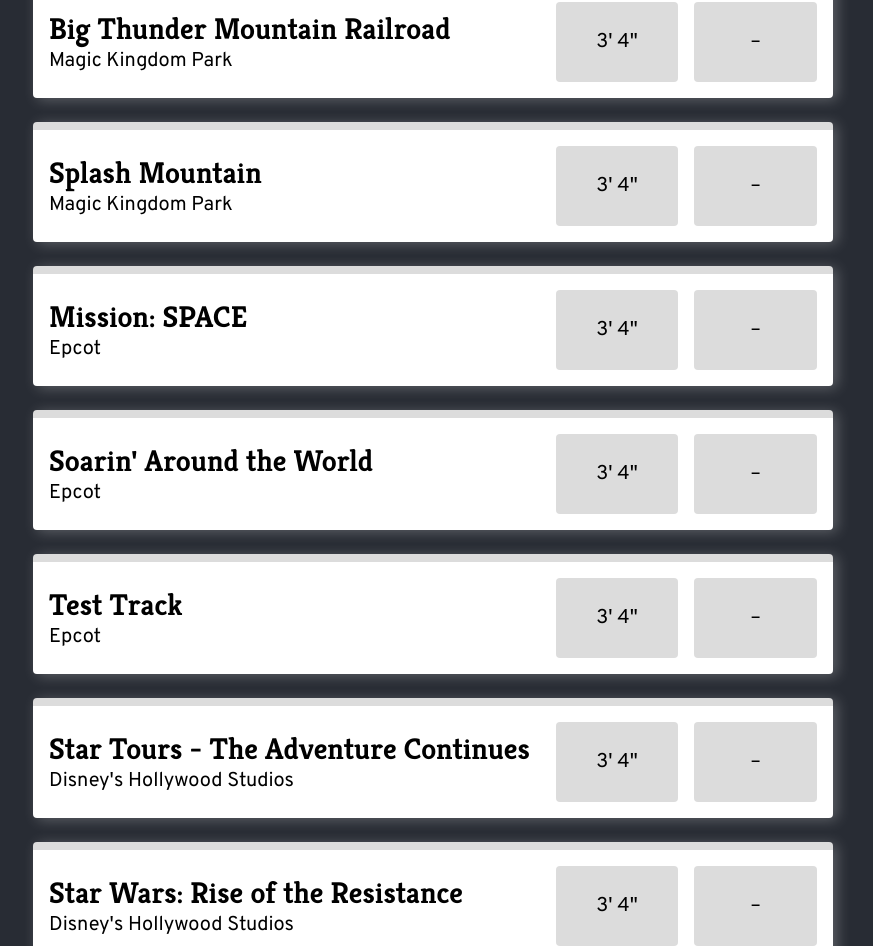
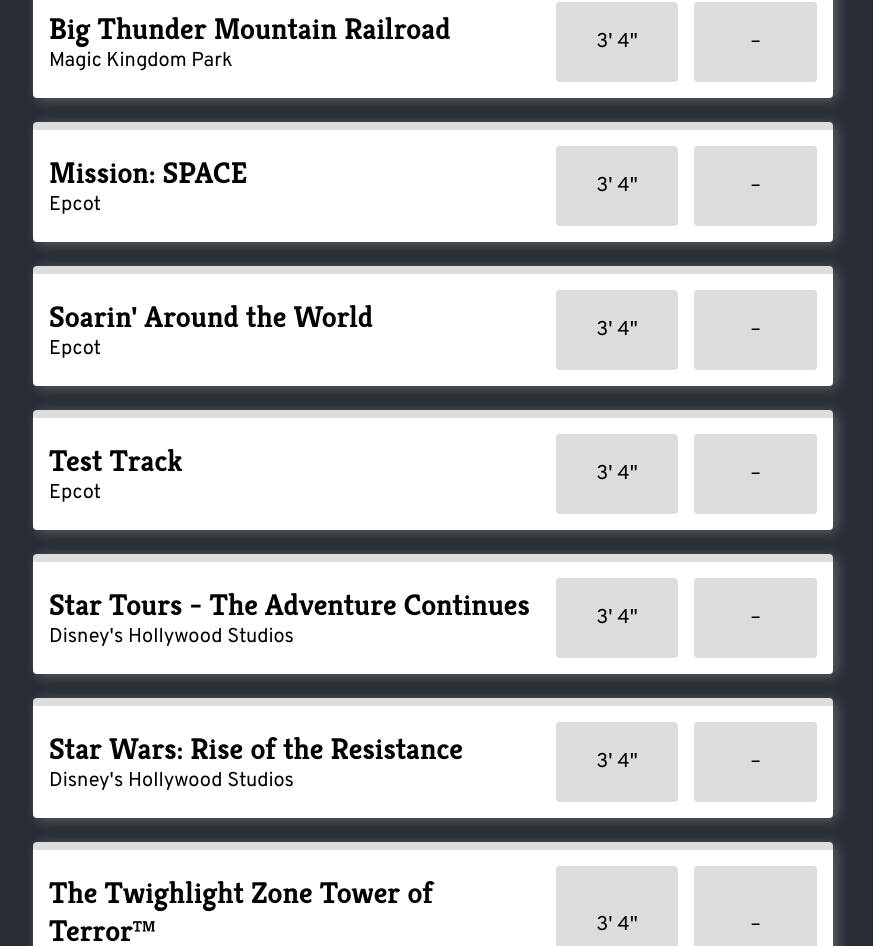
Before and after one commit to lineleader/height-check, a React (Create React App) app: page / in a window 1280 px wide. Shown: the part 1537-2483 px from the top of the page, without its empty margins (207-1080 px from the left). Built offline with nearby package versions, Linux system fonts and the light colour scheme.

Commit message:
Remove Splash Mountain

```diff
--- a/src/heights.ts
+++ b/src/heights.ts
@@ -41,11 +41,6 @@
   },
   {
     name: "Big Thunder Mountain Railroad",
-    height: 40,
-    park: "Magic Kingdom Park",
-  },
-  {
-    name: "Splash Mountain",
     height: 40,
     park: "Magic Kingdom Park",
   },
```
